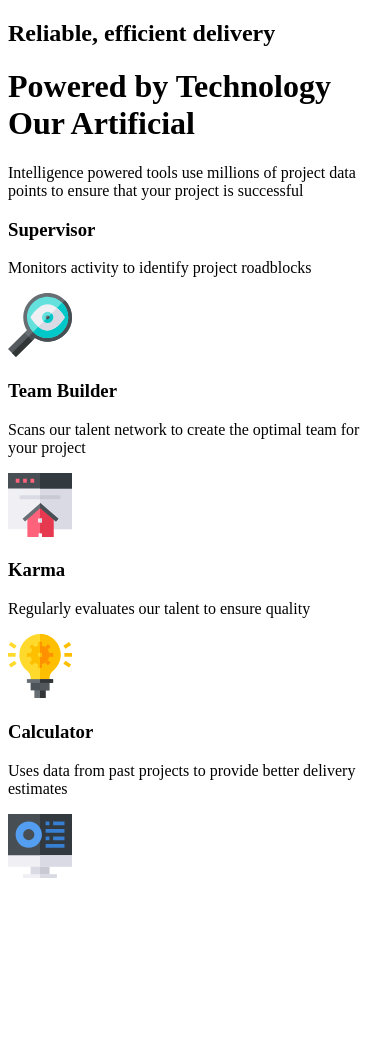
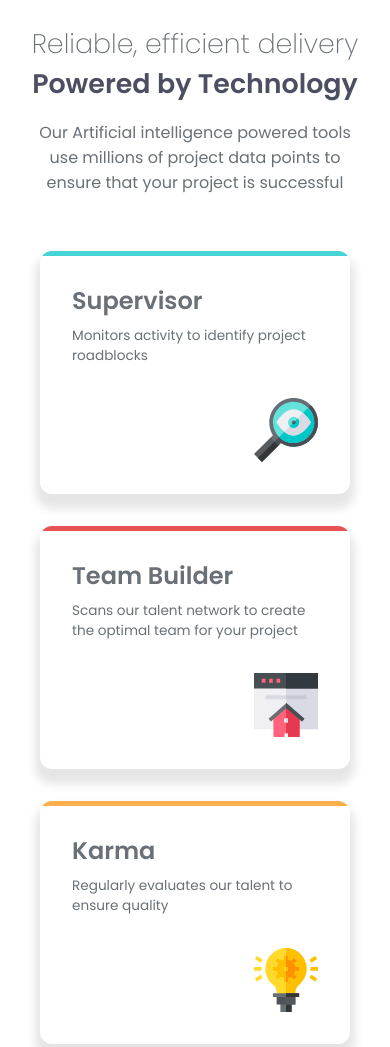
Before and after one commit to ylin320/Four-card-feature-section, a plain HTML site: page index.html in a window 390 px wide. Shown: the top 1047 px of the page. Before the commit the page ends 890 px from the top, so only its background shows below. Drawn offline with Linux system fonts and the light colour scheme.

Commit message:
implement responsive card grid and styling

```diff
--- a/index.html
+++ b/index.html
@@ -23,13 +23,13 @@
   <body>
     <header class="title">
       <h2>Reliable, efficient delivery</h2>
-      <h1>Powered by Technology Our Artificial</h1>
+      <h1>Powered by Technology</h1>
       <p>
-        Intelligence powered tools use millions of project data points to ensure
-        that your project is successful
+        Our Artificial intelligence powered tools use millions of project data
+        points to ensure that your project is successful
       </p>
     </header>
-    <main class="cards">
+    <main class="cards" role="main" aria-label="Feature cards">
       <article class="card card-supervisor">
         <h3>Supervisor</h3>
         <p>Monitors activity to identify project roadblocks</p>
--- a/styles.css
+++ b/styles.css
@@ -0,0 +1,194 @@
+:root {
+  /* Colors */
+  --color-Red: hsl(0, 78%, 62%);
+  --color-Cyan: hsl(180, 62%, 55%);
+  --color-Orange: hsl(34, 97%, 64%);
+  --color-Blue: hsl(212, 86%, 64%);
+  --color-Grey-500: hsl(234, 12%, 34%);
+  --color-Grey-400: hsl(212, 6%, 44%);
+  --color-White: hsl(0, 0%, 100%);
+
+  /* Typography */
+  --font-family-poppins: "Poppins", sans-serif;
+  --font-weight-extra-thin: 200;
+  --font-weight-regular: 400;
+  --font-weight-semibold: 600;
+  --font-size-xs: 0.5rem;
+  --font-size-sm: 0.75rem;
+  --font-size-md: 1rem;
+  --font-size-lg: 1.5rem;
+  --font-size-xl: 2rem;
+  --font-size-2xl: 2.5rem;
+
+  /* Spacing */
+  --spacing-xs: 8px;
+  --spacing-sm: 12px;
+  --spacing-md: 16px;
+  --spacing-lg: 24px;
+  --spacing-xl: 32px;
+  --spacing-2xl: 40px;
+
+  /* Border radius */
+  --border-radius-sm: 8px;
+  --border-radius-md: 12px;
+  --border-radius-lg: 24px;
+}
+
+*,
+*::before,
+*::after {
+  box-sizing: border-box;
+}
+
+* {
+  margin: 0;
+  padding: 0;
+  font: inherit;
+}
+
+body {
+  min-height: 100vh;
+  font-family: var(--font-family-poppins);
+  font-weight: var(--font-weight-regular);
+  color: var(--color-Grey-400);
+  background-color: var(--color-White);
+  padding: var(--spacing-lg);
+}
+
+.title {
+  display: flex;
+  flex-direction: column;
+  justify-content: center;
+  text-align: center;
+  margin-bottom: var(--spacing-2xl);
+}
+
+.title h2 {
+  font-weight: var(--font-weight-extra-thin);
+  font-size: 1.68rem;
+}
+
+.title h1 {
+  color: var(--color-Grey-500);
+  font-size: 1.68rem;
+  font-weight: var(--font-weight-semibold);
+}
+
+.title p {
+  margin: var(--spacing-md) 0;
+  font-size: var(--font-size-md);
+}
+
+.cards {
+  display: grid;
+  justify-content: center;
+  align-items: center;
+  gap: var(--spacing-xl);
+  margin-inline: auto;
+  padding-inline: var(--spacing-md);
+}
+
+.card {
+  position: relative;
+  max-width: 22rem;
+  border-radius: var(--border-radius-md);
+  padding: var(--spacing-xl);
+  box-shadow: 0 10px 10px 5px rgb(0, 0, 0, 0.1);
+  overflow: hidden;
+  display: flex;
+  flex-direction: column;
+  gap: var(--spacing-xs);
+}
+
+.card img {
+  padding-top: var(--spacing-lg);
+  align-self: flex-end;
+}
+
+.card::before {
+  content: "";
+  position: absolute;
+  top: 0;
+  left: 0;
+  height: 5px;
+  width: 100%;
+  background-color: var(--color-Cyan);
+}
+
+.card-supervisor::before {
+  background-color: var(--color-Cyan);
+}
+
+.card-team-builder::before {
+  background-color: var(--color-Red);
+}
+
+.card-karma::before {
+  background-color: var(--color-Orange);
+}
+
+.card-calculator::before {
+  background-color: var(--color-Blue);
+}
+
+.card h3 {
+  font-size: var(--font-size-lg);
+  font-weight: var(--font-weight-semibold);
+}
+
+.card p {
+  font-size: 0.85rem;
+}
+
+/* Tablet and up */
+@media only screen and (min-width: 650px) {
+  body {
+  }
+
+  .title {
+    max-width: 35rem;
+    justify-self: center;
+  }
+
+  .title h2 {
+    font-size: var(--font-size-2xl);
+  }
+
+  .title h1 {
+    font-size: var(--font-size-2xl);
+  }
+
+  .title p {
+    font-size: var(--font-size-md);
+  }
+
+  .cards {
+    max-width: 70rem;
+    grid-template-columns: repeat(3, minmax(auto, 1fr));
+    grid-template-rows: repeat(4, auto);
+    grid-template-areas:
+      ". team ."
+      "supervisor team calculator"
+      "supervisor karma calculator"
+      ". karma .";
+    align-items: center;
+    justify-items: center;
+    gap: var(--spacing-xl);
+  }
+
+  .card-supervisor {
+    grid-area: supervisor;
+  }
+
+  .card-team-builder {
+    grid-area: team;
+  }
+
+  .card-karma {
+    grid-area: karma;
+  }
+
+  .card-calculator {
+    grid-area: calculator;
+  }
+}
```
